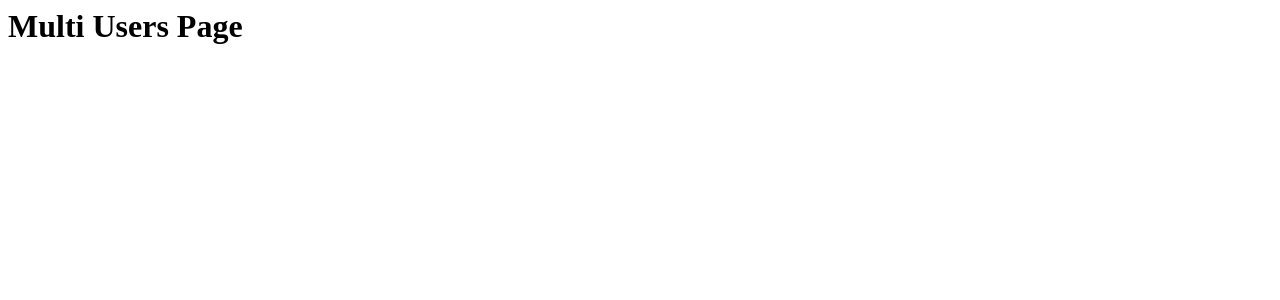
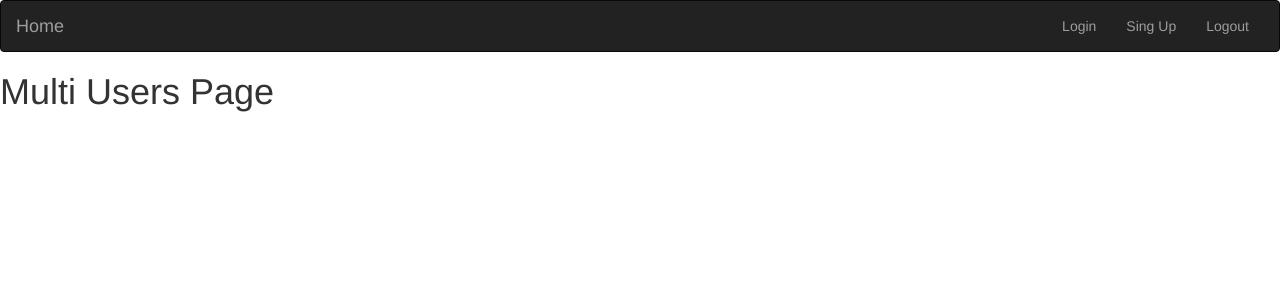
Before and after one commit to MicGell/demo-app-1, a Node server app: page /users/ in a window 1280 px wide. Shown: the top 300 px of the page. Run offline with Node 20, Linux system fonts and the light colour scheme; some libraries are stand-ins or nearby versions.

Commit message:
add nodemon, bootstrap, jquery; create navbar menu

```diff
--- a/routes/index.js
+++ b/routes/index.js
@@ -8,8 +8,9 @@ router.get("/", function(req, res){
 router.get("/login", function(req, res){
     res.render("login");
 });
-router.get("/signup", function(req, res){
-    res.render("signup");
+
+router.get("/register", function(req, res){
+    res.render("register");
 });
 
 
--- a/views/landing.ejs
+++ b/views/landing.ejs
@@ -1 +1,7 @@
+<% include ./partials/header %>
+
 <h1>landing page</h1>
+
+
+
+<% include ./partials/footer %>
--- a/views/login.ejs
+++ b/views/login.ejs
@@ -1 +1,6 @@
+<% include ./partials/header %>
+
 <h1>Login Page</h1>
+
+
+<% include ./partials/footer %>
--- /dev/null
+++ b/views/partials/footer.ejs
@@ -0,0 +1,5 @@
+
+	<script src="https://cdnjs.cloudflare.com/ajax/libs/jquery/3.2.1/jquery.min.js"></script>
+	<script src="https://maxcdn.bootstrapcdn.com/bootstrap/3.3.7/js/bootstrap.min.js"></script>
+</body>
+</html>
--- /dev/null
+++ b/views/partials/header.ejs
@@ -0,0 +1,32 @@
+<!DOCTYPE html>
+<html>
+<head>
+	<meta charset="UTF-8">
+	<title>Preview Users</title>
+	<link rel="stylesheet" href="https://maxcdn.bootstrapcdn.com/bootstrap/3.3.7/css/bootstrap.min.css">
+	<link rel="stylesheet" href="/stylesheets/main.css">
+	<% if(typeof stylesheet_page !== 'undefined'){ %>
+		<link rel="stylesheet" href="/stylesheets/<%= stylesheet_page %>">
+	<% } %>
+</head>
+<body>
+    <nav class="navbar navbar-inverse">
+        <div class="container-fluid">
+            <div class="navbar-header">
+                <a class="navbar-brand" href="/">Home</a>
+                <button type="button" class="navbar-toggle collapsed" data-toggle="collapse" data-target="#bs-example-navbar-collapse-1" aria-expanded="false">
+                    <span class="sr-only">Toggle navigation</span>
+                    <span class="icon-bar"></span>
+                    <span class="icon-bar"></span>
+                    <span class="icon-bar"></span>
+                </button>
+            </div>
+            <div class="collapse navbar-collapse" id="bs-example-navbar-collapse-1">
+                <ul class="nav navbar-nav navbar-right">
+                    <li><a href="/login">Login</a></li>
+                    <li><a href="/register">Sing Up</a></li>
+                    <li><a href="/logout">Logout</a></li>
+                </ul>
+            </div>
+        </div>
+    </nav>
--- /dev/null
+++ b/views/register.ejs
@@ -0,0 +1,5 @@
+<% include ./partials/header %>
+
+<h1>Sign Up</h1>
+
+<% include ./partials/footer %>
--- a/views/signup.ejs
+++ /dev/null
@@ -1 +0,0 @@
-<h1>Sign Up</h1>
--- a/views/users/allShow.ejs
+++ b/views/users/allShow.ejs
@@ -1 +1,5 @@
+<% include ../partials/header %>
+
 <h1>Multi Users Page</h1>
+
+<% include ../partials/footer %>
--- a/views/users/singleShow.ejs
+++ b/views/users/singleShow.ejs
@@ -1 +1,5 @@
+<% include ../partials/header %>
+
 <h1>Single User Page</h1>
+
+<% include ../partials/footer %>
```
Also changed, not shown: app.js (+13 -1 lines), public/stylesheets/main.css (added).
